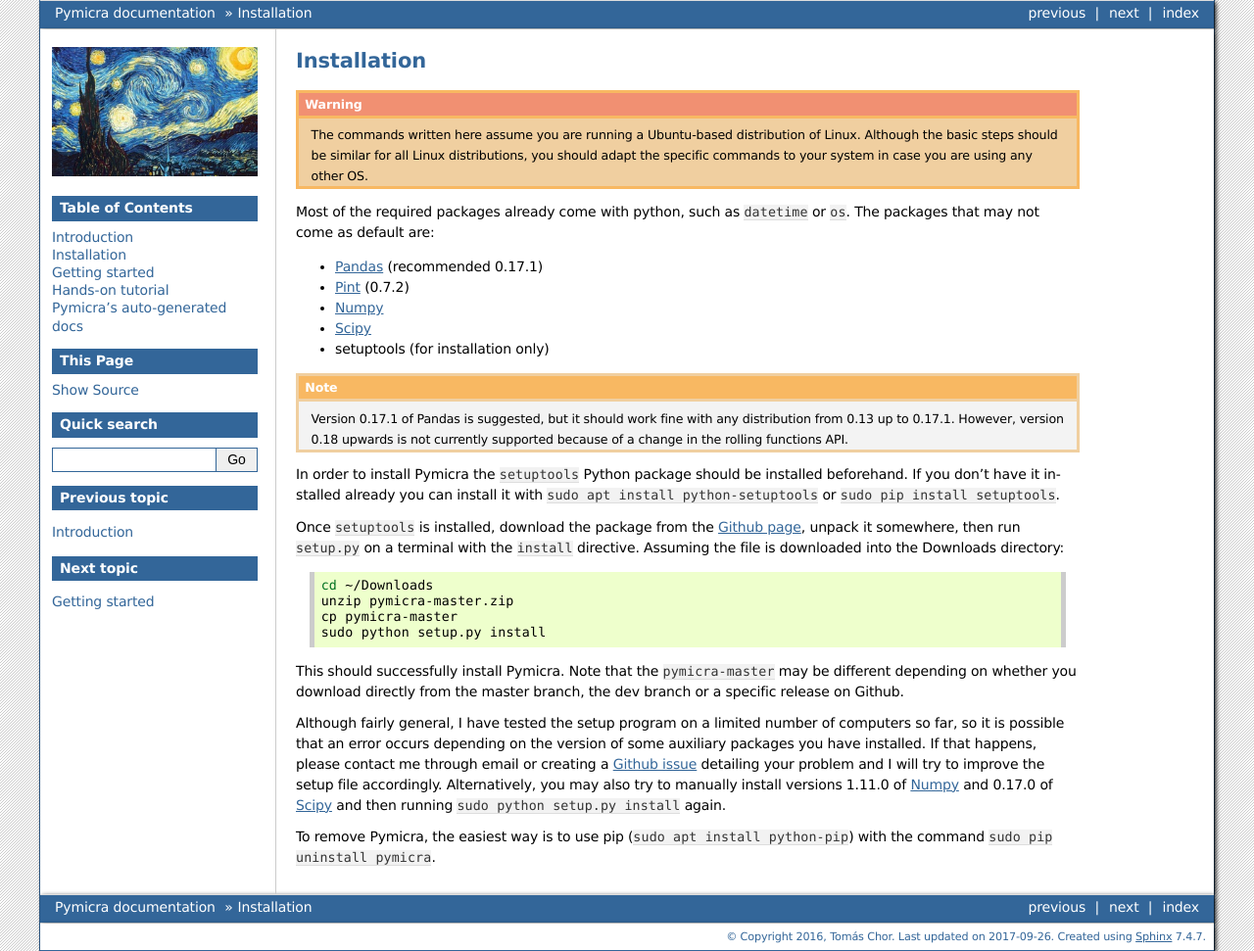
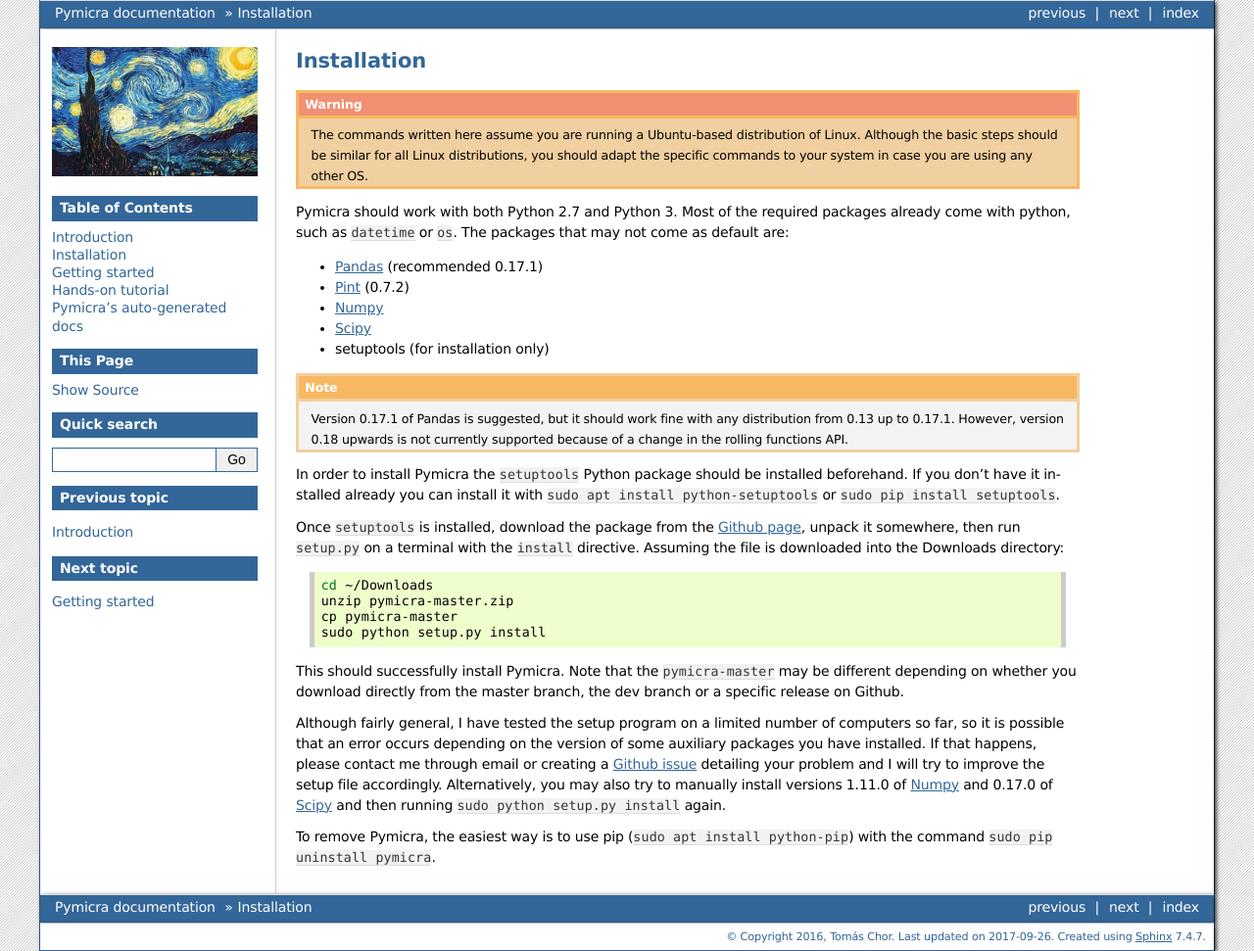
Before and after one commit to tomchor/pymicra, a Sphinx documentation site: the page built from docs/install.rst, in a window 1280 px wide. Shown: the whole page at 98% size. Built offline with Sphinx 7.4.7, drawn with Linux system fonts in a browser that asks for light colours; the version number could not be read and is left out.

Commit message:
modified docs install

```diff
--- a/docs/install.rst
+++ b/docs/install.rst
@@ -8,8 +8,9 @@ Installation
 
 .. include:: global.rst
 
-Most of the required packages already come with python, such as ``datetime`` or
-``os``. The packages that may not come as default are:
+Pymicra should work with both Python 2.7 and Python 3. Most of the required
+packages already come with python, such as ``datetime`` or ``os``. The packages
+that may not come as default are:
 
 -  Pandas_ (recommended 0.17.1)
 -  Pint_ (0.7.2)
```
